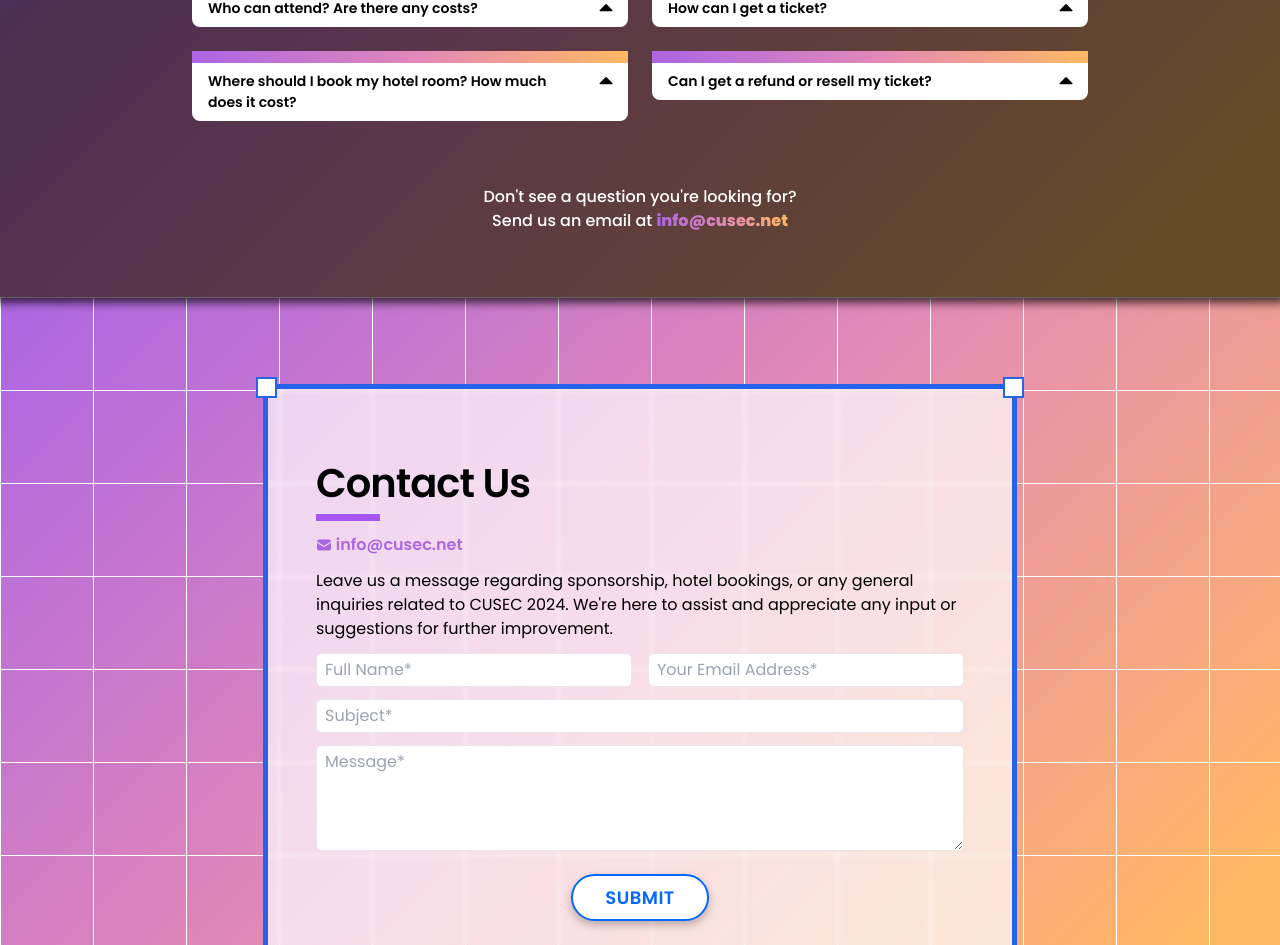
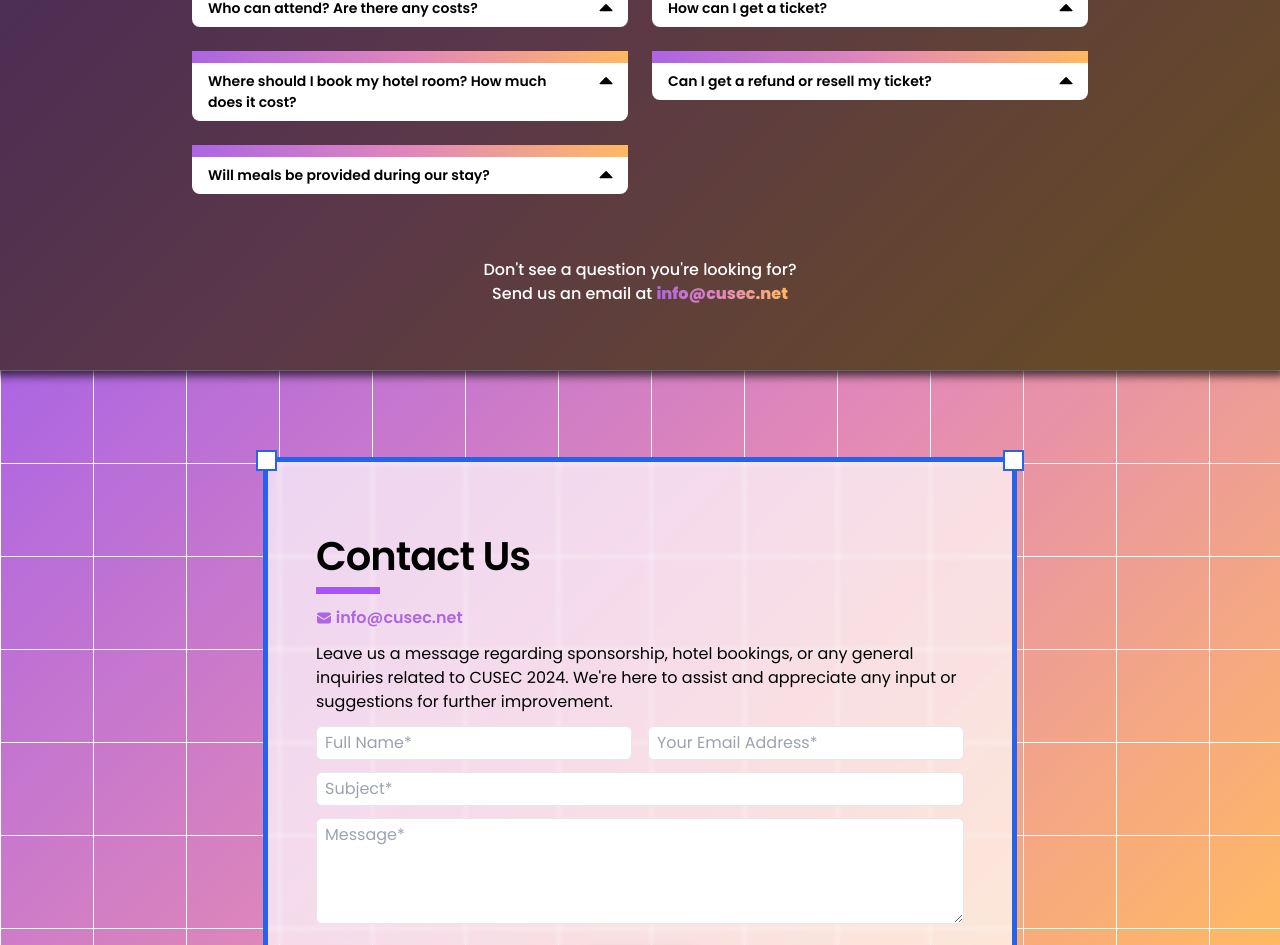
Before and after one commit to cusec/2024, a Next.js app: page / in a window 1280 px wide. Shown: the part 3774-4719 px from the top of the page. Built offline with nearby package versions, Linux system fonts and the light colour scheme.

Commit message:
feat: Add faq card

```diff
--- a/src/components/Landing Page/Faq.tsx
+++ b/src/components/Landing Page/Faq.tsx
@@ -197,6 +197,22 @@ export default function Faq() {
               }
             />
           </motion.div>
+          <motion.div
+            {...animateInConfig(false)}
+            transition={transitionConfig(0.55)}
+          >
+            <FaqCard
+              question="Will meals be provided during our stay?"
+              content={
+                <>
+                  Snacks and refreshments will be available to delegates that
+                  have bought a ticket to attend. Although we will not be
+                  providing meals there are various locations nearby. Here&apos;s a
+                  chance to explore Montreal!
+                </>
+              }
+            />
+          </motion.div>
         </div>
 
         <motion.p
```
